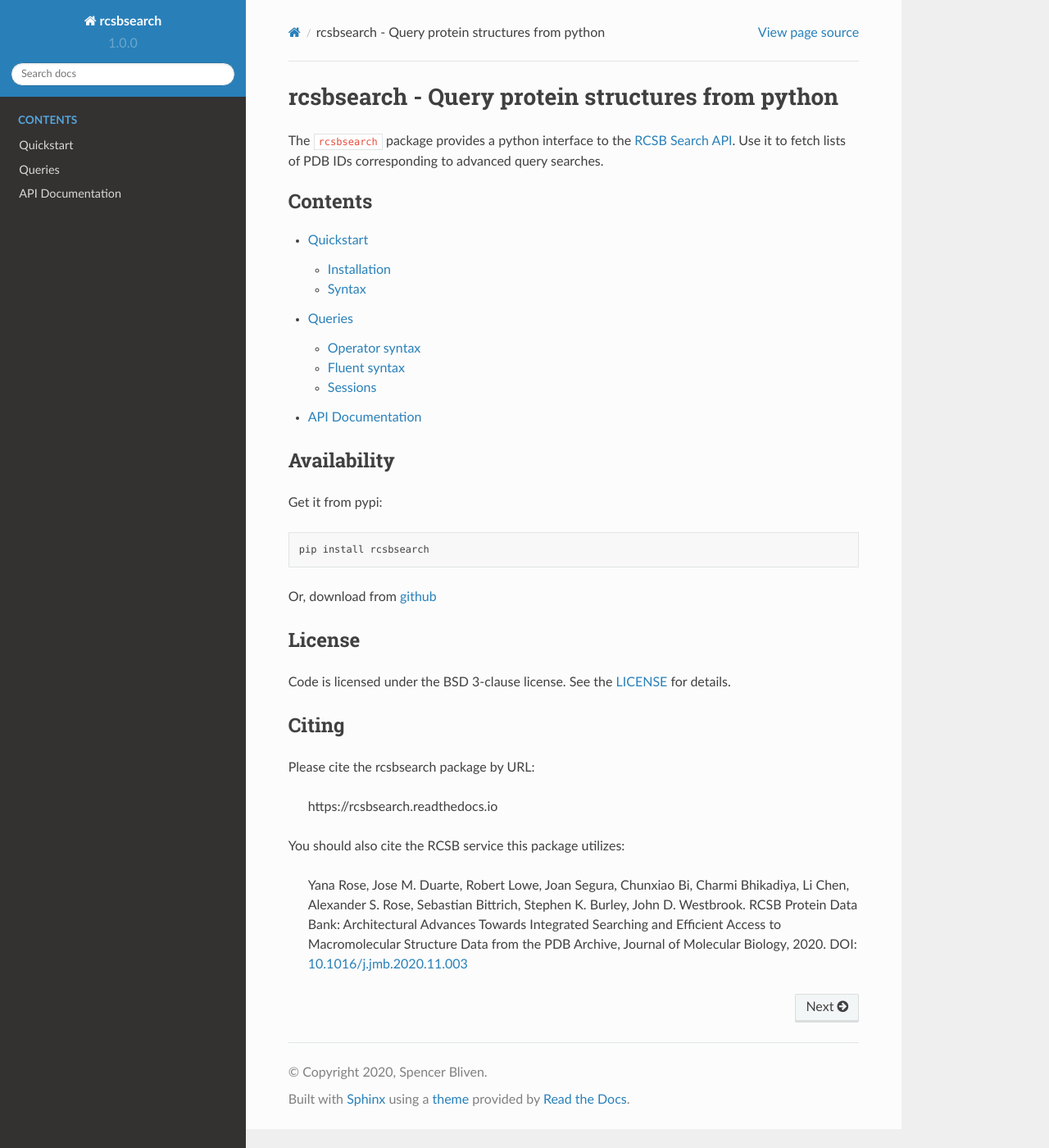
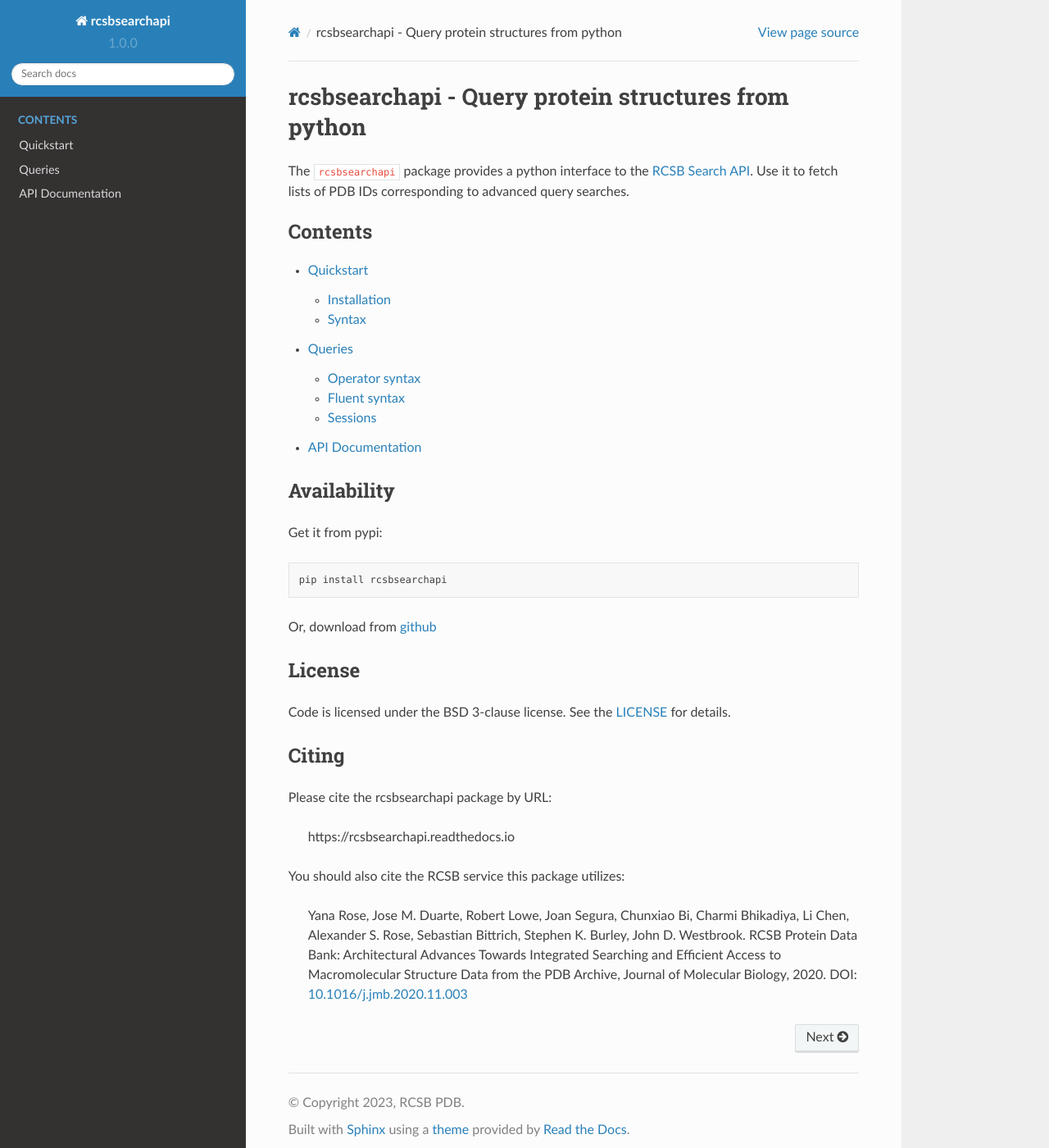
Before and after one commit to rcsb/py-rcsbsearchapi, a Sphinx documentation site: the page built from docs/index.md, in a window 1280 px wide and 1400 px high. Shown: the whole window at 82% size. Built offline with Sphinx 7.4.7 and the Read the Docs theme 2.0.0, drawn with Linux system fonts in a browser that asks for light colours; the version number is read from the project's files by our own code.

Commit message:
update references from rcsbsearch to rcsbsearchapi

````diff
--- a/docs/api.rst
+++ b/docs/api.rst
@@ -1,7 +1,7 @@
 API Documentation
 *****************
 
-.. automodule:: rcsbsearch
+.. automodule:: rcsbsearchapi
     :members:
     :private-members:
     :special-members:
--- a/docs/conf.py
+++ b/docs/conf.py
@@ -14,22 +14,22 @@
 import sys
 
 sys.path.insert(0, os.path.abspath(".."))
-import rcsbsearch  # noqa: E402
+import rcsbsearchapi  # noqa: E402
 
 # -- Project information -----------------------------------------------------
 
-project = "rcsbsearch"
-copyright = "2020, Spencer Bliven"
-author = "Spencer Bliven"
+project = "rcsbsearchapi"
+copyright = "2023, RCSB PDB"
+author = "Dennis Piehl"
 
 # The version info for the project you're documenting, acts as replacement for
 # |version| and |release|, also used in various other places throughout the
 # built documents.
 #
 # The short X.Y version.
-version = rcsbsearch.__version__.split("-")[0]
+version = rcsbsearchapi.__version__.split("-")[0]
 # The full version, including alpha/beta/rc tags
-release = rcsbsearch.__version__
+release = rcsbsearchapi.__version__
 
 
 # -- General configuration ---------------------------------------------------
--- a/docs/index.md
+++ b/docs/index.md
@@ -1,6 +1,6 @@
-# rcsbsearch - Query protein structures from python
+# rcsbsearchapi - Query protein structures from python
 
-The `rcsbsearch` package provides a python interface to the [RCSB Search API](http://search.rcsb.org/). Use it to fetch lists of PDB IDs corresponding to advanced query searches.
+The `rcsbsearchapi` package provides a python interface to the [RCSB Search API](http://search.rcsb.org/). Use it to fetch lists of PDB IDs corresponding to advanced query searches.
 
 ```{toctree}
 ---
@@ -16,20 +16,20 @@
 
 Get it from pypi:
 
-    pip install rcsbsearch
+    pip install rcsbsearchapi
 
-Or, download from [github](https://github.com/sbliven/rcsbsearch)
+Or, download from [github](https://github.com/rcsb/py-rcsb_api_search)
 
 ## License
 
 Code is licensed under the BSD 3-clause license. See the
-[LICENSE](https://github.com/sbliven/rcsbsearch/blob/master/LICENSE) for details.
+[LICENSE](https://github.com/rcsb/py-rcsb_api_search/blob/master/LICENSE) for details.
 
 ## Citing
 
-Please cite the rcsbsearch package by URL:
+Please cite the rcsbsearchapi package by URL:
 
-> https://rcsbsearch.readthedocs.io
+> https://rcsbsearchapi.readthedocs.io
 
 You should also cite the RCSB service this package utilizes:
 
--- a/environment.yml
+++ b/environment.yml
@@ -1,6 +1,6 @@
 # Create conda environment
 # This file is used for mybinder.org, so it includes all optional dependencies
-name: rcsbsearch
+name: rcsbsearchapi
 channels:
   - conda-forge
   - defaults
@@ -31,5 +31,5 @@
   - pip
   - pip:
     - sphinx-rtd-theme
-    # Install rcsbsearch from local directory
+    # Install rcsbsearchapi from local directory
     - .
````
Also changed, not shown: CONTRIBUTING.md (+2 -2 lines), README.md (+10 -10 lines), docs/queries.md (+4 -4 lines), docs/quickstart.md (+6 -6 lines), 5 other files.
